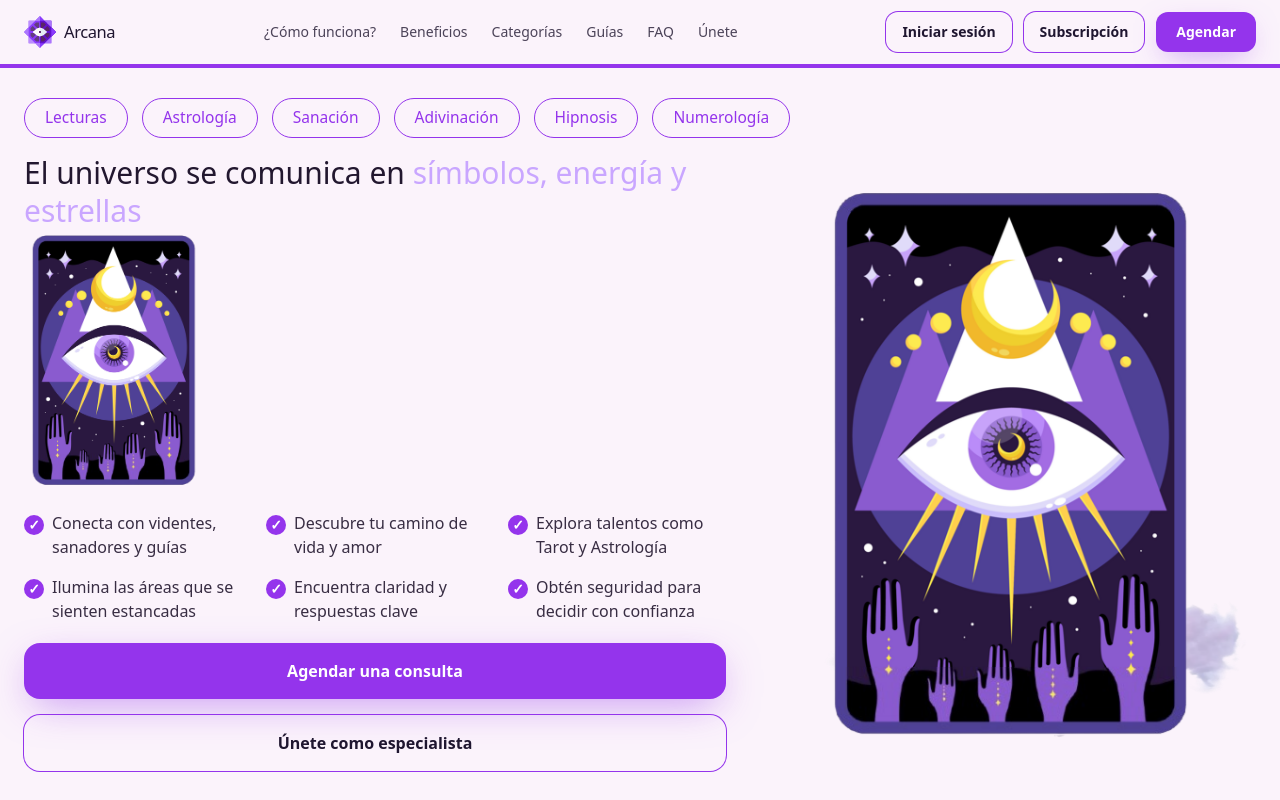
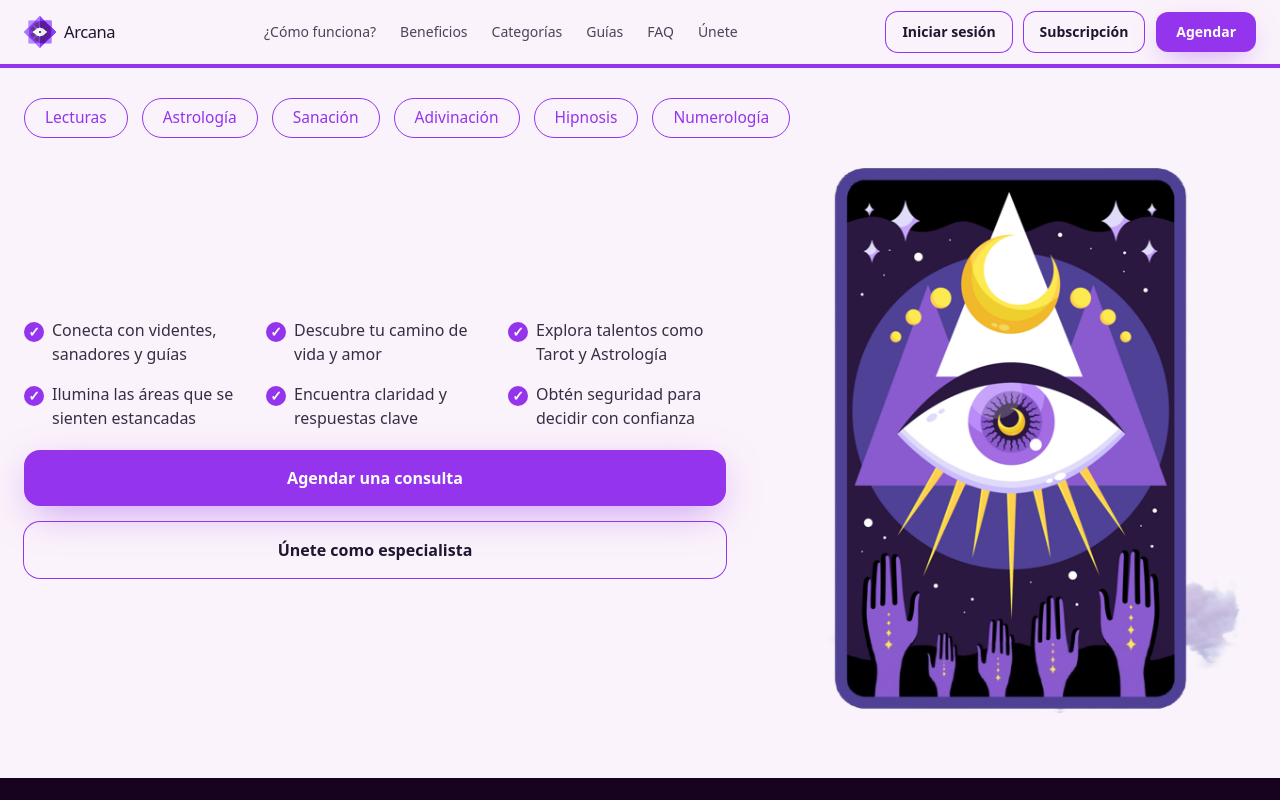
Before and after one commit to arcana302-art/arcana-v2, a Next.js app: page / in a window 1280 px wide. Shown: the top 800 px of the page. Built offline with nearby package versions, Linux system fonts and the light colour scheme.

Commit message:
Update Hero.tsx

```diff
--- a/app/components/Hero.tsx
+++ b/app/components/Hero.tsx
@@ -73,7 +73,7 @@ export default function Hero() {
           {/* LADO IZQUIERDO */}
           <div className="hero-left col-span-12 lg:col-span-7 xl:col-span-7 flex flex-col justify-center">
             {/* Encabezados + Imagen juntos en mobile */}
-            <div className="mobile-head-wrapper">
+            <div className="mobile-head-wrapper sm:hidden">
               <div className="hero-text">
                 <h1 className="hero-title-1 text-[22px] sm:text-[30px] leading-tight">
                   <span className="text-[#22172f] font-normal">
```
